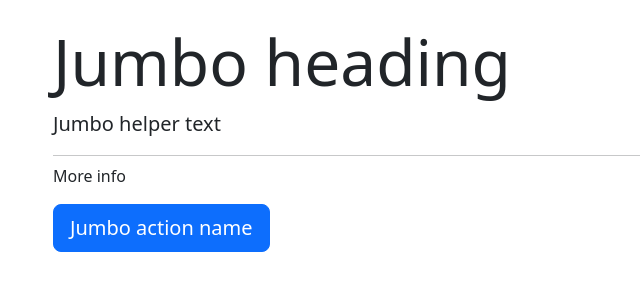
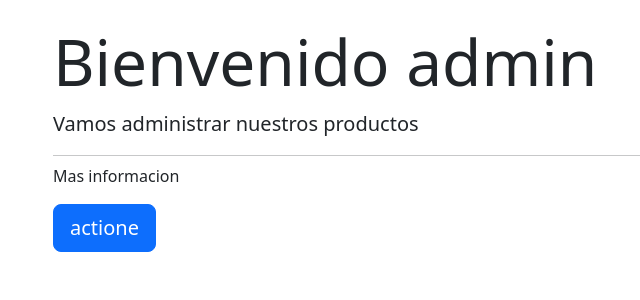
Before and after one commit to jusepthm/distrilacteosfernandez, a PHP site: page /admin/inicio.php in a window 1280 px wide. Shown: the part 56-356 px from the top of the page, without its empty margins (29-669 px from the left). Run offline with PHP 8.4, Linux system fonts and the light colour scheme; the visitor is signed in with stand-in values (Sample User, id 1).

Commit message:
arreglando vistas del administrador

```diff
--- a/admin/inicio.php
+++ b/admin/inicio.php
@@ -3,12 +3,12 @@
 <div class="col-md-12">
 
     <div class="jumbotron">
-        <h1 class="display-3">Jumbo heading</h1>
-        <p class="lead">Jumbo helper text</p>
+        <h1 class="display-3">Bienvenido <?php echo $nombreUsuario; ?></h1>
+        <p class="lead">Vamos administrar nuestros productos</p>
         <hr class="my-2">
-        <p>More info</p>
+        <p>Mas informacion</p>
         <p class="lead">
-            <a class="btn btn-primary btn-lg" href="Jumbo action link" role="button">Jumbo action name</a>
+            <a class="btn btn-primary btn-lg" href="section/productos.php" role="button">actione</a>
         </p>
     </div>
 
--- a/admin/template/header.php
+++ b/admin/template/header.php
@@ -1,5 +1,4 @@
 <?php
-
 session_start();
 if(!isset($_SESSION['usuario'])){
     header('Location:../index.php');
@@ -8,10 +7,7 @@
         $nombreUsuario=$_SESSION['nombreUsuario'];
     }
 }
-
-
 ?>
-
 <!DOCTYPE html>
 <html lang="en">
 
```
Also changed, not shown: admin/index.php (+5 -6 lines).
